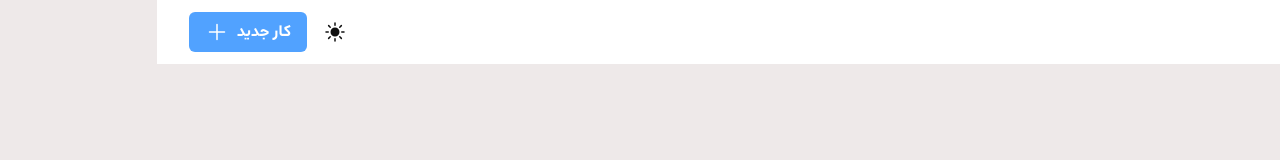
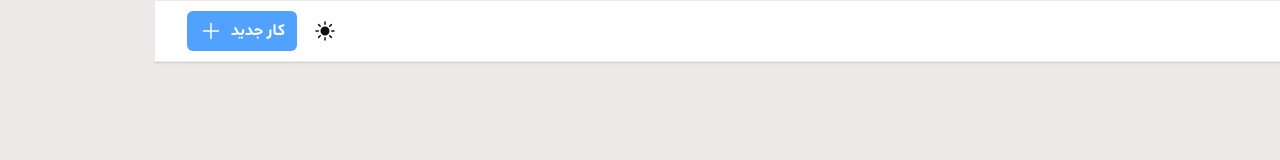
Before and after one commit to amirhirx/react-todo-app, a React (Vite) app: page / in a window 1280 px wide. Shown: the top 160 px of the page. Built offline with nearby package versions, Linux system fonts and the light colour scheme.

Commit message:
Update Menu styles

```diff
--- a/src/components/Menu.tsx
+++ b/src/components/Menu.tsx
@@ -8,7 +8,7 @@ interface IMenu {
 
 function Menu({ toggleShowAddTaskModal }: IMenu) {
     return (
-        <nav className="bg-[var(--primary-color)] py-3 px-8 flex items-center justify-between">
+        <nav className="bg-[var(--primary-color)] py-2.5 px-8 flex items-center justify-between shadow border border-[var(--secondary-color)]">
             <h1 className="text-2xl font-black text-[var(--text-color)]">
                 تودو
             </h1>
@@ -16,7 +16,7 @@ function Menu({ toggleShowAddTaskModal }: IMenu) {
                 <ThemeToggleButton />
                 <button
                     onClick={toggleShowAddTaskModal}
-                    className="bg-blue-400 text-white font-bold md:py-2 md:px-4 p-2 rounded-md transition active:scale-95 active:bg-blue-500 flex items-center"
+                    className="bg-blue-400 text-white font-bold md:py-2 md:px-3 p-1.5 rounded-md transition active:scale-95 active:bg-blue-500 flex items-center"
                 >
                     <span className="hidden md:inline">کار جدید</span>
                     <PlusIcon className="h-6 w-6 text-white md:mr-2" />
```
